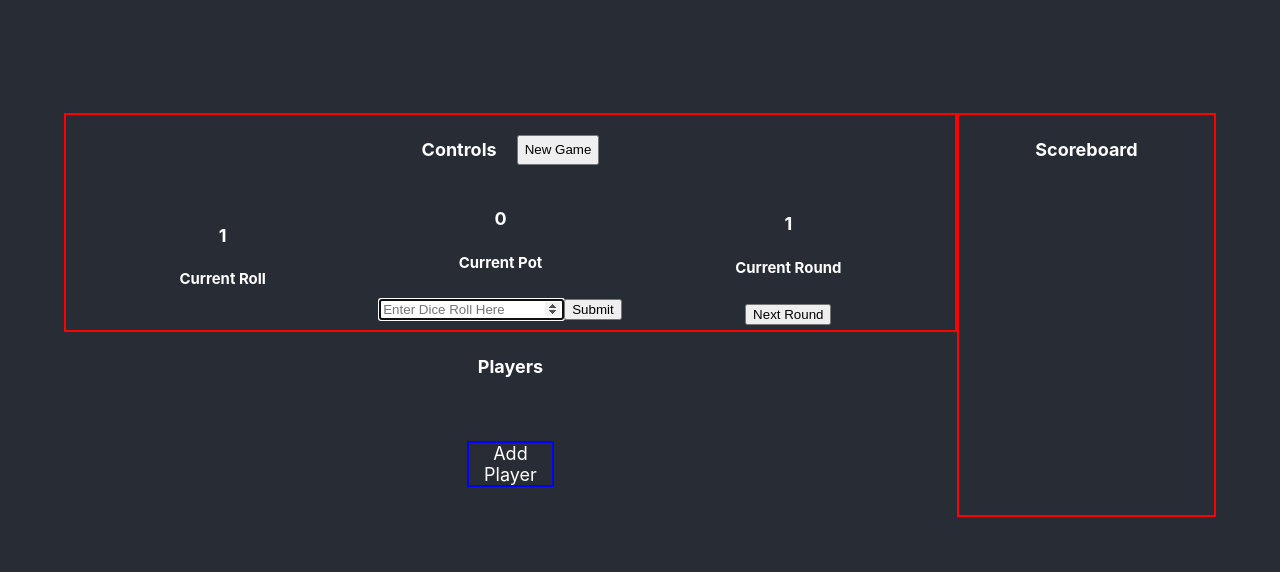
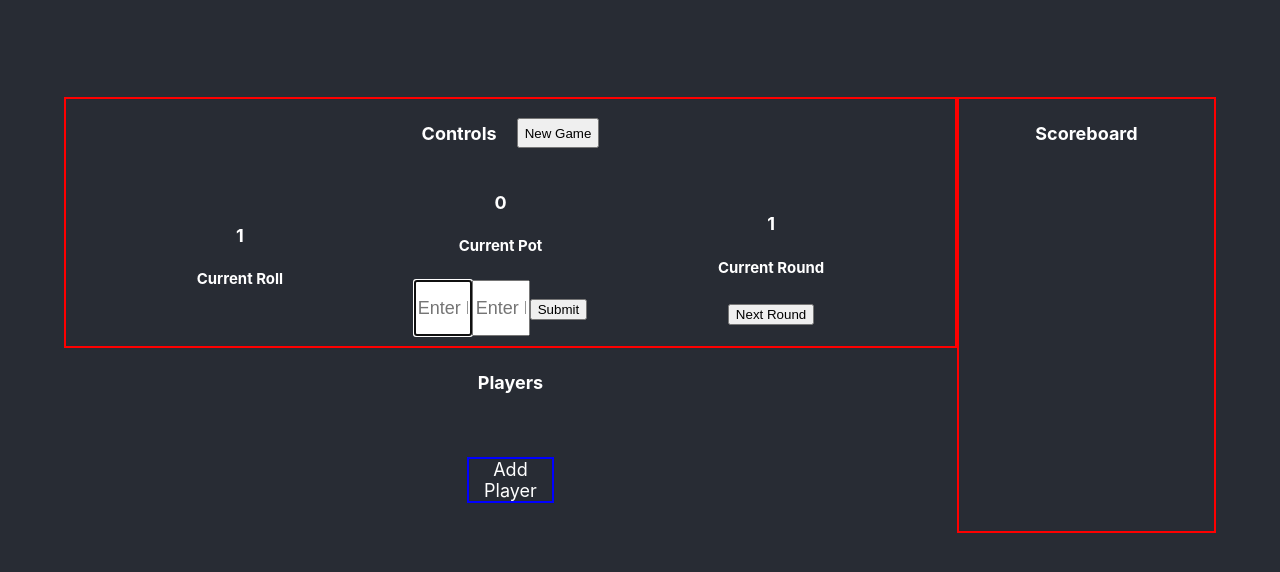
Before and after one commit to KyleCardwell/familystockmarket, a React (Create React App) app: page / in a window 1280 px wide. Shown: the top 572 px of the page. Built offline with nearby package versions, Linux system fonts and the light colour scheme.

Commit message:
focus change to first dice roll

```diff
--- a/src/App.css
+++ b/src/App.css
@@ -155,3 +155,9 @@
   max-height: 25px;
   border-bottom: red 1px solid;
 }
+
+input {
+  width: 50px;
+  height: 50px;
+  font-size: large;
+}
--- a/src/components/AddPlayerCard.js
+++ b/src/components/AddPlayerCard.js
@@ -44,6 +44,8 @@ const AddPlayerCard = (props) => {
         setNewPlayer("");
         toggleForm();
 
+        document.getElementById("diceRoll").focus();
+
     }
 
     return (
--- a/src/components/Controls.js
+++ b/src/components/Controls.js
@@ -6,15 +6,39 @@ import { addToPot, nextRound, newGame } from '../actions';
 const Controls = (props) => {
 
     const [ diceRoll, setDiceRoll ] = useState()
+    const [ diceRoll2, setDiceRoll2 ] = useState()
 
     const handleChange= (e) => {
         setDiceRoll(e.target.value)
     }
 
+    const handleChange2= (e) => {
+        setDiceRoll2(e.target.value)
+    }
+
     const handleSubmit = (e) => {
         e.preventDefault();
-        props.addToPot(diceRoll);
+        if(props.currentRoll <= 3){
+            if(Number(diceRoll) === Number(diceRoll2)){
+                props.addToPot(50)
+            } else if(Number(diceRoll) + Number(diceRoll2) === 7){
+                props.addToPot(70)
+            } else {
+                props.addToPot(Number(diceRoll) + Number(diceRoll2))
+            }
+        } else if(Number(diceRoll) + Number(diceRoll2) === 7){
+            props.nextRound();
+        } else if(Number(diceRoll) === Number(diceRoll2)){
+            props.addToPot(props.currentPot)
+        } else {
+            props.addToPot(Number(diceRoll) + Number(diceRoll2))
+        }
+
         setDiceRoll("")
+        setDiceRoll2("")
+
+        document.getElementById("diceRoll").focus();
+
     }
 
     return (
@@ -44,12 +68,23 @@ const Controls = (props) => {
                     <form onSubmit={handleSubmit}>
 
                         <input autoFocus
-                            type="number"
+                            type="text"
                             name="diceRoll"
                             id="diceRoll"
                             value={diceRoll || ""}
+                            size="3"
                             placeholder="Enter Dice Roll Here"
                             onChange={handleChange}
+                        />
+
+                        <input
+                            type="text"
+                            name="diceRoll2"
+                            id="diceRoll2"
+                            value={diceRoll2 || ""}
+                            size="3"
+                            placeholder="Enter Dice Roll Here"
+                            onChange={handleChange2}
                         />
 
                         <button type="submit">Submit</button>
--- a/src/components/PlayerCard.js
+++ b/src/components/PlayerCard.js
@@ -21,23 +21,28 @@ const PlayerCard = (props) => {
         if(isBanked === false) {
 
             props.bankPlayer(id, currentPot)
+            document.getElementById("diceRoll").focus();
 
         } else {
 
             props.unBankPlayer(id)
+            document.getElementById("diceRoll").focus();
         }
     }
 
     const handleShowEdit = () => {
         setShowEdit(true)
+
     }
 
     const handleHideEdit = () => {
         setShowEdit(false)
+        document.getElementById("diceRoll").focus();
     }
 
     const handleDelete = () => {
         props.deletePlayer(id)
+        document.getElementById("diceRoll").focus();
     }
 
     return (
--- a/src/reducers/index.js
+++ b/src/reducers/index.js
@@ -89,7 +89,6 @@ export const reducer = (state = initialState, action) => {
                 currentRoll: state.currentRoll + 1
             })
         case(NEXT_ROUND):
-
             const unbankedPlayers = state.players.map(player => {
                 if(player.isBanked === false) {
                     player.pointHistory.push(0)
```
